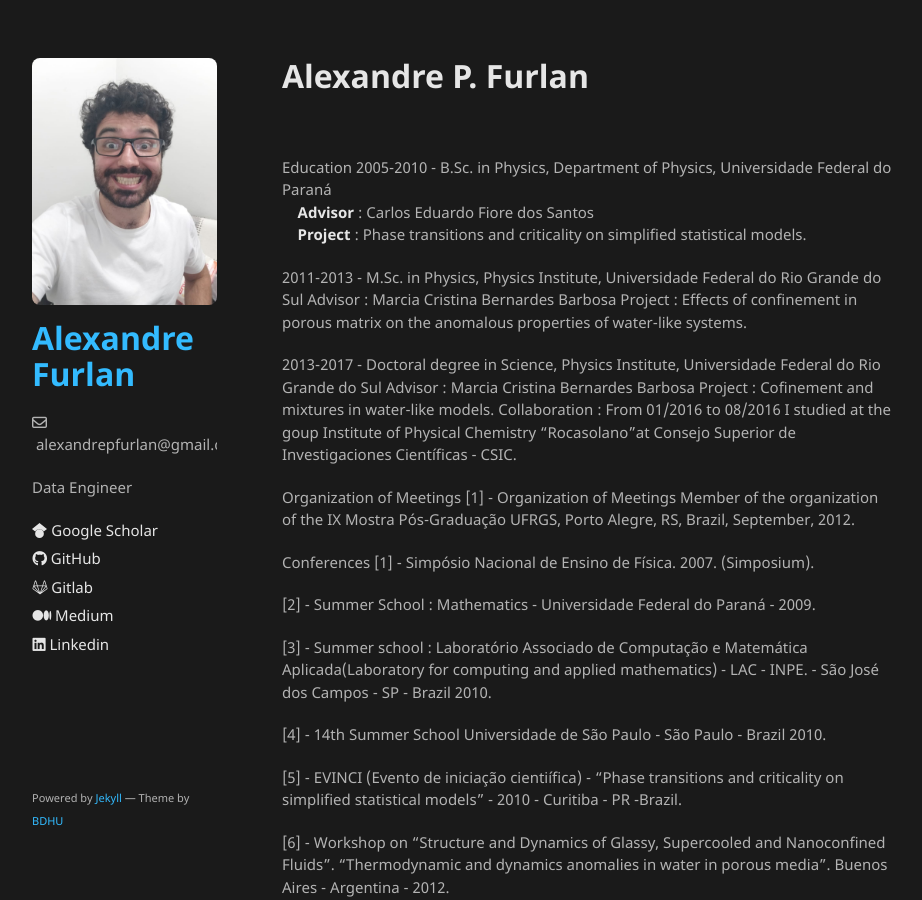
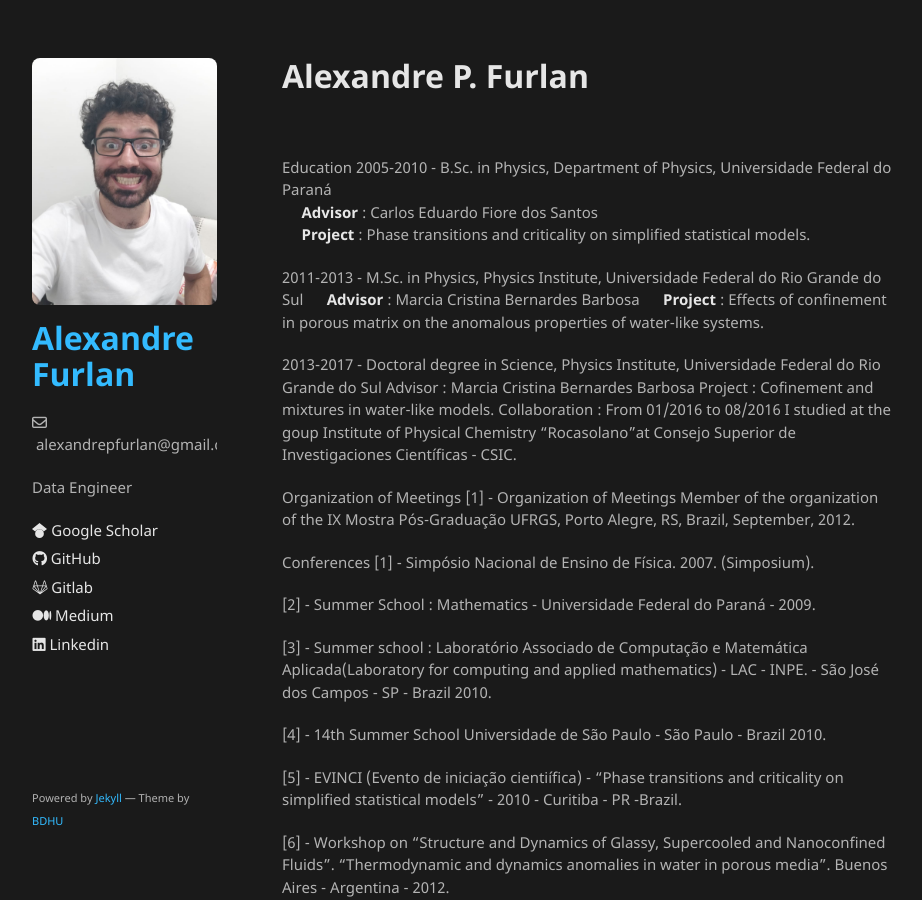
Before and after one commit to apfurlan/apfurlan.github.io, a Jekyll site: the page built from cv-page.md, in a window 1280 px wide and 900 px high. Shown: the whole window, without its empty margins (178-1100 px from the left). Built offline with Jekyll 4.4.1, drawn with Linux system fonts in a browser that asks for light colours; our own code applies the rules of GitHub Pages for plain Markdown files; some of the changed lines change nothing that is shown.

Commit message:
init commit

```diff
--- a/cv-page.md
+++ b/cv-page.md
@@ -6,12 +6,12 @@
 
 Education
 2005-2010 - B.Sc. in Physics, Department of Physics, Universidade Federal do Paraná \\
-&nbsp;&nbsp;&nbsp;        **Advisor** : Carlos Eduardo Fiore dos Santos \\
-&nbsp;&nbsp;&nbsp;        **Project** : Phase transitions and criticality on simplified statistical models.
+&nbsp;&nbsp;&nbsp;&nbsp;        **Advisor** : Carlos Eduardo Fiore dos Santos \\
+&nbsp;&nbsp;&nbsp;&nbsp;        **Project** : Phase transitions and criticality on simplified statistical models.
 
 2011-2013 - M.Sc. in Physics, Physics Institute, Universidade Federal do Rio Grande do Sul
-        Advisor : Marcia Cristina Bernardes Barbosa
-        Project   : Effects of confinement in porous matrix on the anomalous properties of water-like systems.
+&nbsp;&nbsp;&nbsp;&nbsp;       **Advisor** : Marcia Cristina Bernardes Barbosa
+&nbsp;&nbsp;&nbsp;&nbsp;       **Project** : Effects of confinement in porous matrix on the anomalous properties of water-like systems.
 
 2013-2017 - Doctoral degree in Science, Physics Institute, Universidade Federal do Rio Grande do Sul
         Advisor : Marcia Cristina Bernardes Barbosa
```
